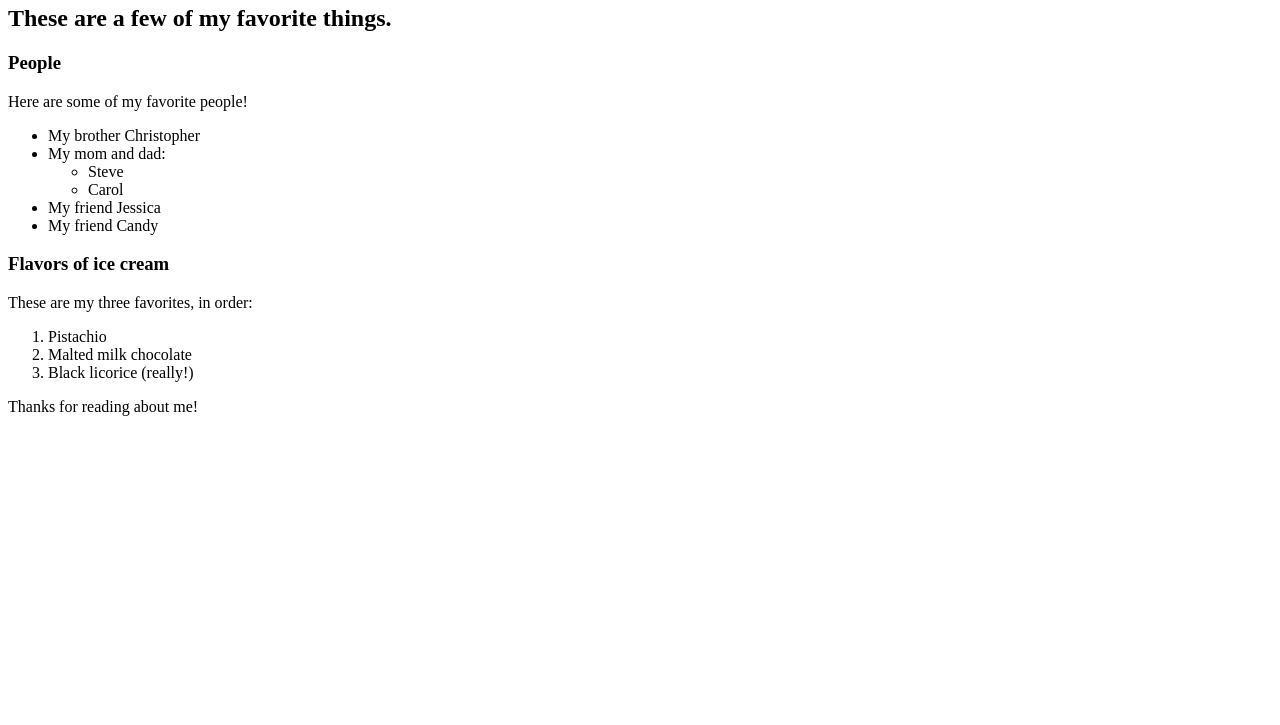
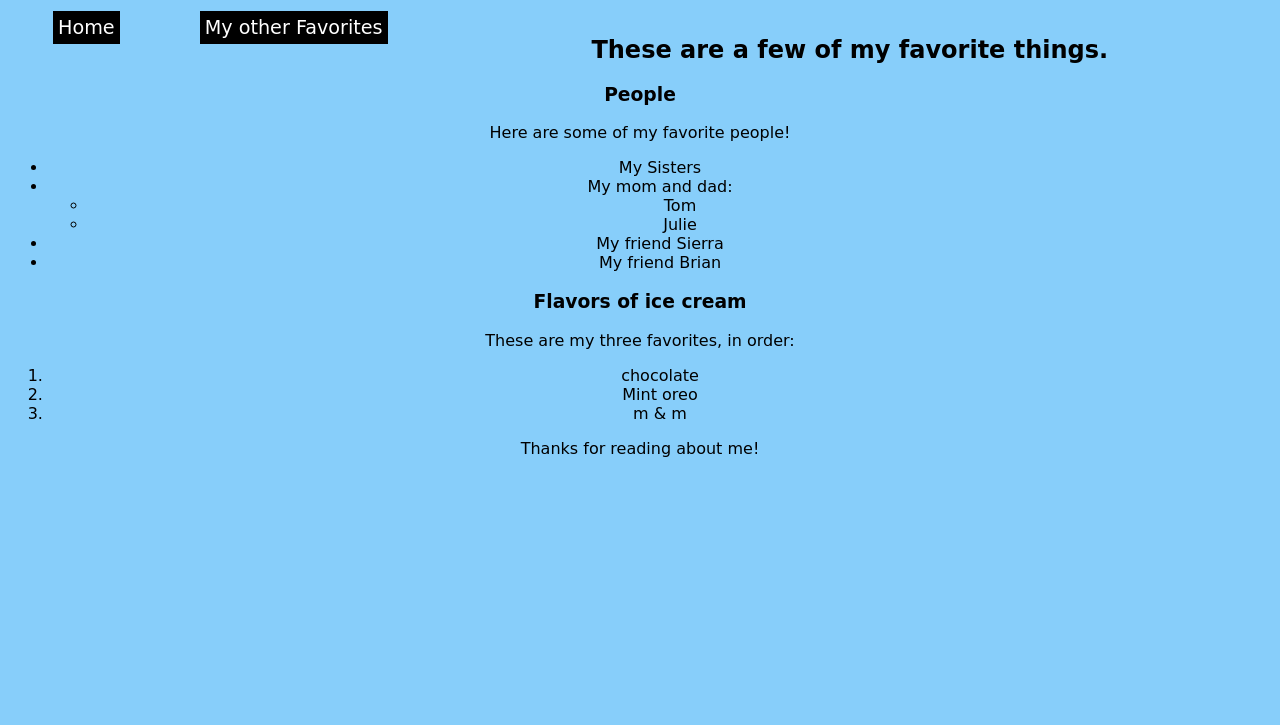
Before and after one commit to kirchnerhaley5/my-first-webpage, a plain HTML site: page favorite-things.html in a window 1280 px wide. Shown: the part 75-800 px from the top of the page. Drawn offline with Linux system fonts and the light colour scheme.

Commit message:
Change name of index.html to favorite-things.html

```diff
--- a/favorite-things.html
+++ b/favorite-things.html
@@ -1,34 +1,41 @@
 <!DOCTYPE html>
 <html lang="en-US">
-<head>
-  <title>Michael's favorite things</title>
+<head id="head">
+  <title>Haley's favorite things</title>
+  <link rel="stylesheet" type="text/css" href="CSS/styles.css" />
 </head>
 <body>
   <h1>My favorite things</h1>
+  <ul id="navbar">
+    <li><a href="my-first-webpage.html" title="Home">Home</a></li>
+    <li><a href="Favorites" title="Other Favorites">My other Favorites</a>
+      <ul>
+        <li><a href="favorite-things.html" target="My favorite Things">My favorite things</a></li>
+        <li><a href="favorite-places.html" target="My favorite Places">My favorite Places</a></li>
+      </ul>
+    </li>
+  </ul>
   <h2>These are a few of my favorite things.</h2>
-
   <h3>People</h3>
   <p>Here are some of my favorite people!</p>
   <ul>
-    <li>My brother Christopher</li>
+    <li>My Sisters</li>
     <li>My mom and dad:
       <ul>
-        <li>Steve</li>
-        <li>Carol</li>
+        <li>Tom</li>
+        <li>Julie</li>
       </ul>
     </li>
-    <li>My friend Jessica</li>
-    <li>My friend Candy</li>
+    <li>My friend Sierra</li>
+    <li>My friend Brian</li>
   </ul>
-
   <h3>Flavors of ice cream</h3>
   <p>These are my three favorites, in order:</p>
   <ol>
-    <li>Pistachio</li>
-    <li>Malted milk chocolate</li>
-    <li>Black licorice (really!)</li>
+    <li>chocolate</li>
+    <li>Mint oreo</li>
+    <li>m & m </li>
   </ol>
-
   <p>Thanks for reading about me!</p>
 </body>
 </html>
```
